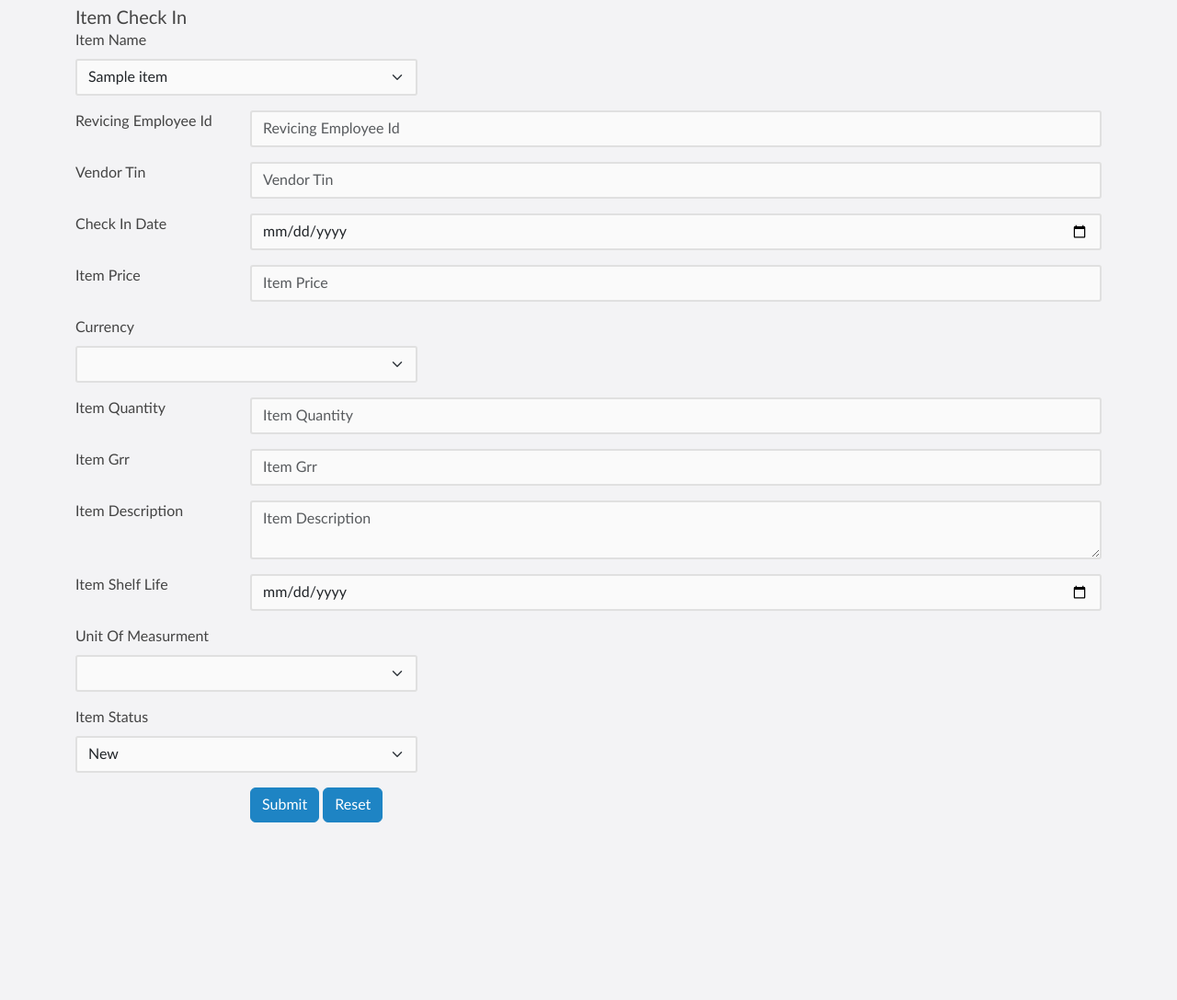
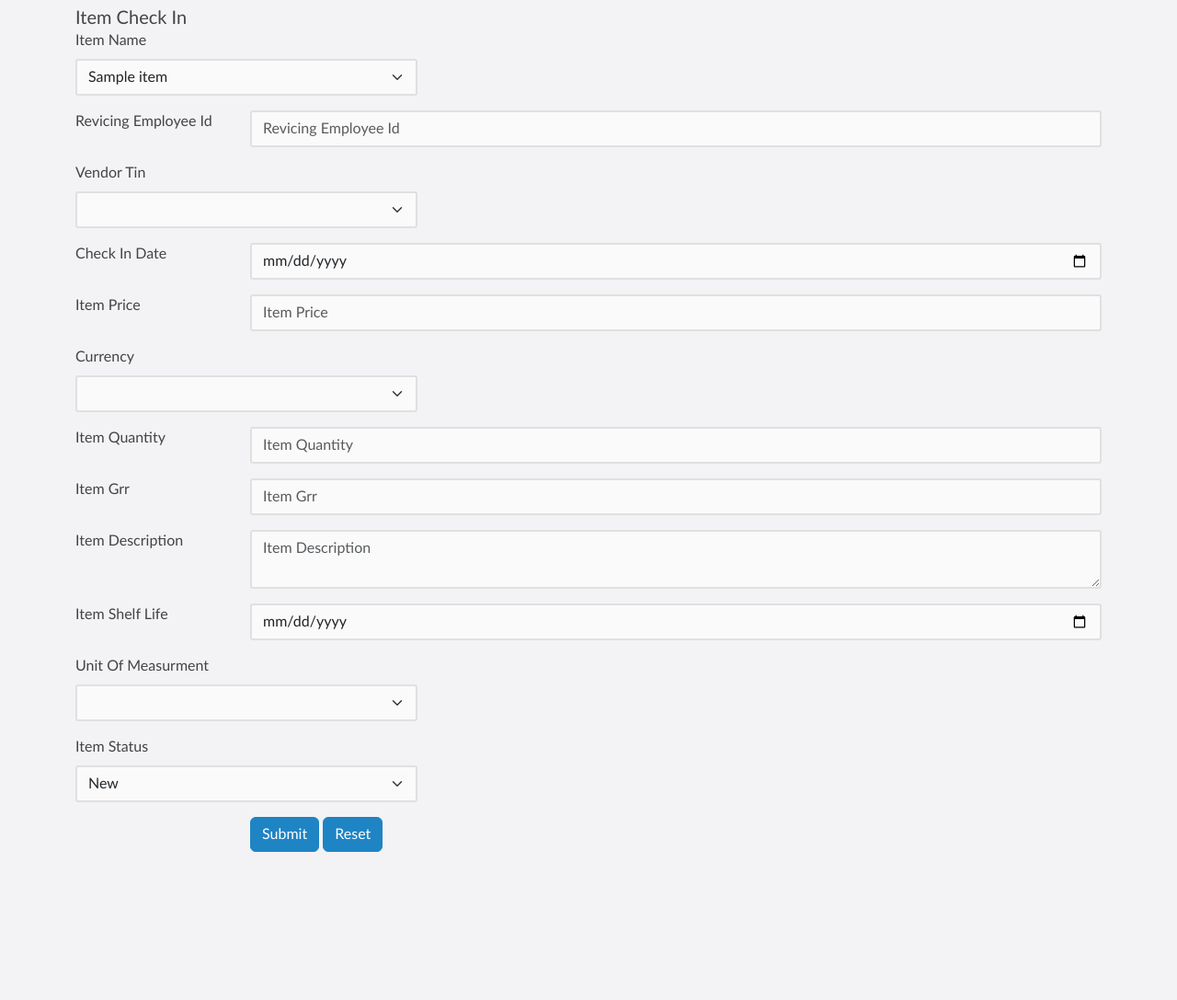
Before and after one commit to YabseraBogale/flask_erp, a Flask app: page /item_checkin in a window 1280 px wide. Shown: the part 54-1141 px from the top of the page at 92% size. Run offline with Flask 3, Linux system fonts and the light colour scheme; a user stored in the database is signed in; tables that the repository leaves empty hold one stand-in row (values such as "Sample post"); lists and menus that the app fills with data are empty; some libraries are stand-ins or nearby versions.

Commit message:
going to list

```diff
--- a/app.py
+++ b/app.py
@@ -93,6 +93,7 @@ with app.app_context():
     db_department=db.session.query(Department.department).order_by(Department.department.asc()).all()
     db_category=db.session.query(Category.category).order_by(Category.category.asc()).all()
     db_subcategory=db.session.query(Subcategory.subcategory).order_by(Subcategory.subcategory.asc()).all()
+    db_vendor_tin=db.session.query(Vendor.vendor_tin).all()
     item_name_list=db.session.query(Item.item_name).all()
 
 @login_manager.user_loader
--- a/templates/checkin.html
+++ b/templates/checkin.html
@@ -29,13 +29,13 @@
         </div>
 
 
-         <div class="card-body">
-            <div class="mb-3 row">
-                <label class="col-sm-2 form-label" for="Vendor Tin">Vendor Tin</label>
-                    <div class="col-sm-10">
-                        <input type="number" name="vendor_tin" placeholder="Vendor Tin" class="form-control" required>
-                    </div>
-            </div>
+        <div class="mb-3 col-md-4">
+          <label for="Vendor Tin" class="form-label">Vendor Tin</label>
+            <select name="vendor_tin" class="form-select" required>
+                {% for i in vendor_tin %}
+                  <option value="{{i[0]}}">{{i[0]}}</option>
+                {% endfor %}
+            </select>
         </div>
 
         <div class="mb-3 row">
```
